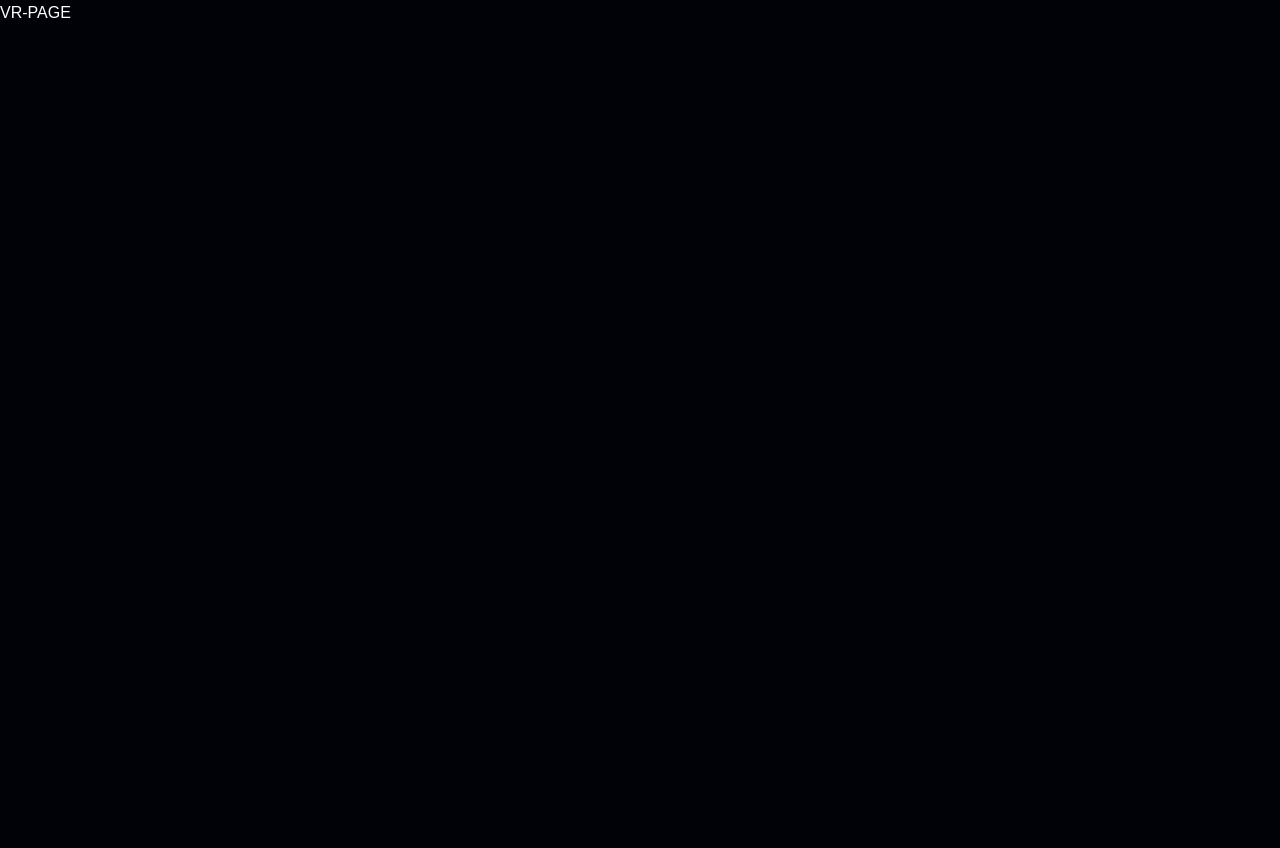
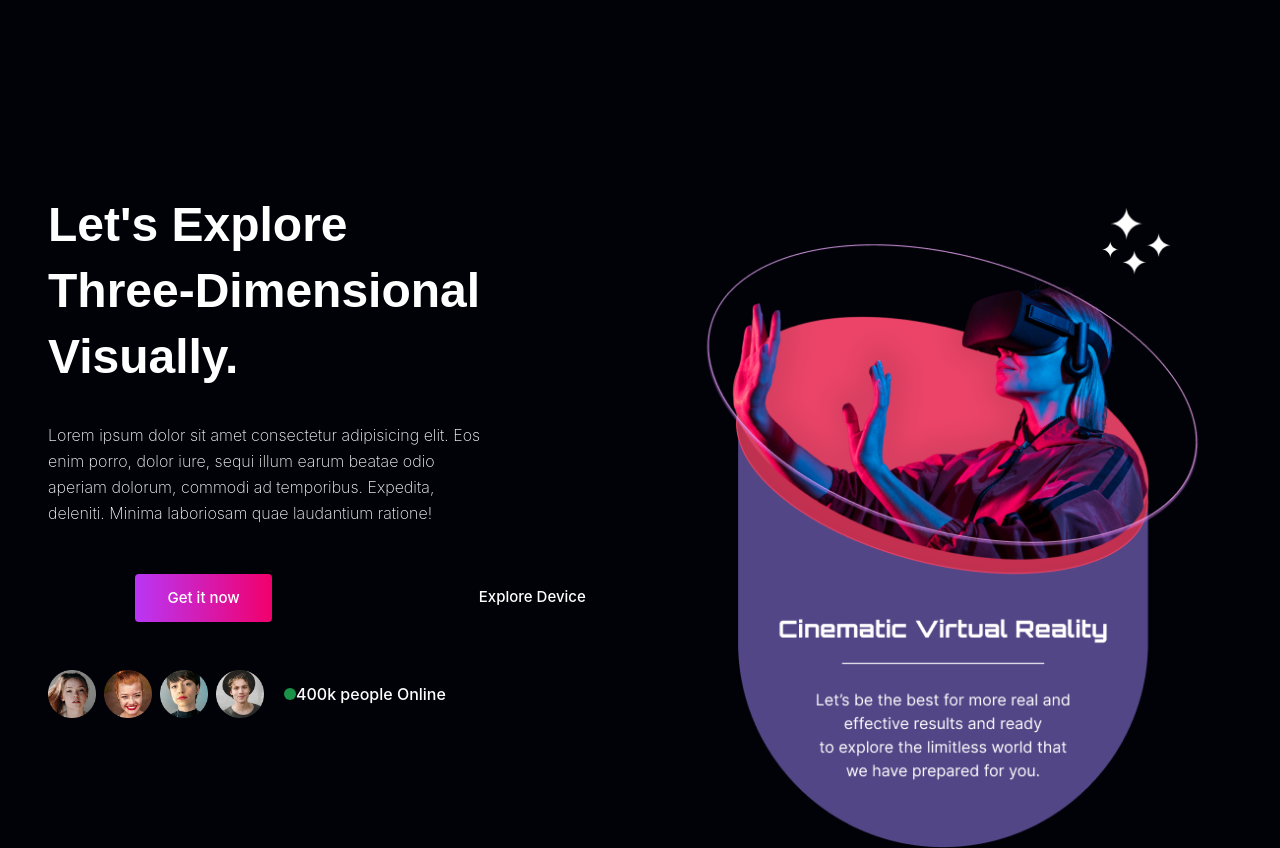
Before and after one commit to lODIN007l/vr-site, a React (Vite) app: page / in a window 1280 px wide. Before the commit the page ends 800 px from the top, so only its background shows below. Built offline with nearby package versions, Linux system fonts and the light colour scheme.

Commit message:
banner finalizado

```diff
--- a/src/App.jsx
+++ b/src/App.jsx
@@ -1,7 +1,10 @@
+//Components import
+import Banner from "./components/Banner";
+
 function App() {
   return (
-    <div className="App">
-      <h1>VR-PAGE</h1>
+    <div>
+      <Banner />
     </div>
   );
 }
--- a/src/components/Banner.jsx
+++ b/src/components/Banner.jsx
@@ -1,7 +1,40 @@
-import React from "react";
+import Users from "../components/Users";
+import Imagen from "../assets/img/banner-img.png";
 
 const Banner = () => {
-  return <div>Banner</div>;
+  return (
+    <section className=" min-h-[600px] pt-24 pb-12 text-center relative   lg:pt-48 lg:pb-0 lg:text-left">
+      <div className="container mx-auto">
+        <div className="flex flex-col lg:flex-row">
+          <div>
+            {" "}
+            <h1 className="text-3xl font-bold mb-8 lg:text-5xl lg:leading-snug ">
+              Let's Explore <br /> Three-Dimensional Visually.
+            </h1>
+            <p className="font-secondary mb-12 max-w-[440px] mx-auto lg:mx-0">
+              Lorem ipsum dolor sit amet consectetur adipisicing elit. Eos enim
+              porro, dolor iure, sequi illum earum beatae odio aperiam dolorum,
+              commodi ad temporibus. Expedita, deleniti. Minima laboriosam quae
+              laudantium ratione!
+            </p>
+            <div className="flex items-center justify-around space-x-4 max-w-[320px] mx-auto mb-12 lg:space-x-8 lg:mx-0 lg:max-w-none ">
+              <button className="btn">Get it now</button>
+              <a
+                className="border-b-2 border-transparent hover:border-white  transition ease-out"
+                href="#"
+              >
+                Explore Device
+              </a>
+            </div>
+            <Users />
+          </div>
+          <div>
+            <img src={Imagen} />
+          </div>
+        </div>
+      </div>
+    </section>
+  );
 };
 
 export default Banner;
--- a/src/components/Users.jsx
+++ b/src/components/Users.jsx
@@ -1,7 +1,37 @@
 import React from "react";
+import { BsFillCircleFill } from "react-icons/bs";
+
+//IMAGENES
+import Avatar1 from "../assets/img/avt1.png";
+import Avatar2 from "../assets/img/avt2.png";
+import Avatar3 from "../assets/img/avt3.png";
+import Avatar4 from "../assets/img/avt4.png";
 
 const Users = () => {
-  return <div>Users</div>;
+  return (
+    <div>
+      <div className="flex  justify-center items-center space-x-5 space-y-2 lg:flex-row lg:space-y-0 lg:justify-start ">
+        <div className="flex space-x-2">
+          <div className="w-12 h-12 rounded-full">
+            <img src={Avatar1} alt="" />
+          </div>
+          <div className="w-12 h-12 rounded-full">
+            <img src={Avatar2} alt="" />
+          </div>
+          <div className="w-12 h-12 rounded-full">
+            <img src={Avatar3} alt="" />
+          </div>
+          <div className="w-12 h-12 rounded-full">
+            <img src={Avatar4} alt="" />
+          </div>
+        </div>
+        <div className="flex justify-center items-center space-x-2 font-secondary font-medium mt-2">
+          <BsFillCircleFill className="text-xs text-green-500 animate-pulse " />
+          <>400k people Online</>
+        </div>
+      </div>
+    </div>
+  );
 };
 
 export default Users;
--- a/tailwind.config.cjs
+++ b/tailwind.config.cjs
@@ -1,6 +1,6 @@
 /** @type {import('tailwindcss').Config} */
 module.exports = {
-  content: [],
+  content: ['./src/**/*.{js,jsx,ts,tsx}'],
   theme: {
     extend: {
       colors: {
```
